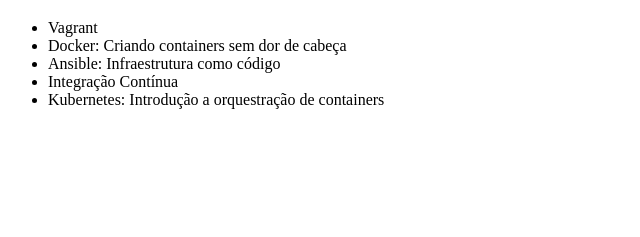
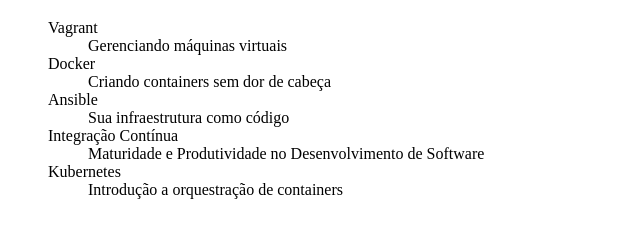
Before and after one commit to KygraTheSecond/aluraGit, a plain HTML site: page index.html in a window 1280 px wide. Shown: the part 61-298 px from the top of the page, without its empty margins (0-640 px from the left). Drawn offline with Linux system fonts and the light colour scheme.

Commit message:
Trocando UL por DL, separando os títulos e inserindo novas descrições

```diff
--- a/index.html
+++ b/index.html
@@ -6,12 +6,25 @@
 </head>
 <body>
     <h1>Cursos de DevOps</h1>
+
     <ul>
-        <li>Vagrant</li>
-        <li>Docker: Criando containers sem dor de cabeça</li>
-        <li>Ansible: Infraestrutura como código</li>
-        <li>Integração Contínua</li>
-        <li>Kubernetes: Introdução a orquestração de containers</li>
+        <dl>
+
+        <dt>Vagrant</dt>
+        <dd>Gerenciando máquinas virtuais</dd>
+
+        <dt>Docker</dt>
+        <dd>Criando containers sem dor de cabeça</dd>
+
+        <dt>Ansible</dt>
+        <dd>Sua infraestrutura como código</dd>
+
+        <dt>Integração Contínua</dt>
+        <dd>Maturidade e Produtividade no Desenvolvimento de Software</dd>
+
+        <dt>Kubernetes</dt>
+        <dd>Introdução a orquestração de containers</dd>
+        </dl>
     </ul>
 </body>
 </html>
```
